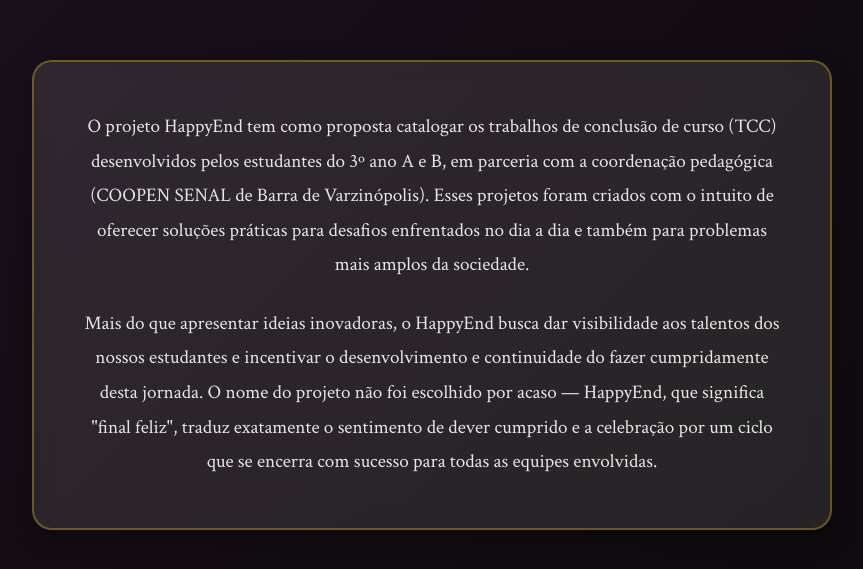
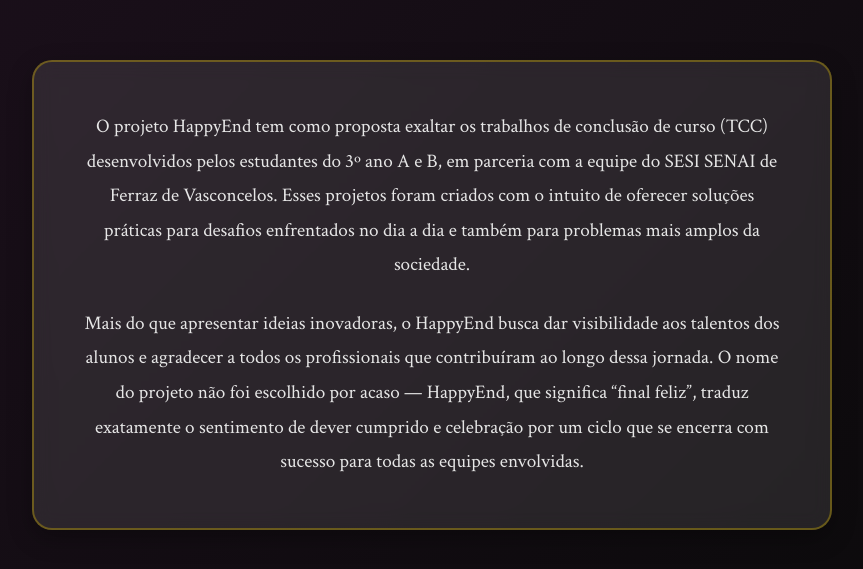
Before and after one commit to karinapagnani/HappyEnd-site, a plain HTML site: page index.html in a window 1280 px wide. Shown: the part 1705-2274 px from the top of the page, without its empty margins (208-1071 px from the left). Drawn offline with nearby package versions, Linux system fonts and the light colour scheme.

Commit message:
Texto arrumado

```diff
--- a/index.html
+++ b/index.html
@@ -661,22 +661,22 @@
     <section class="section">
       <div class="description-box" id="descriptionBox">
         <p>
-          O projeto HappyEnd tem como proposta catalogar os trabalhos de
-          conclusão de curso (TCC) desenvolvidos pelos estudantes do 3º ano A e
-          B, em parceria com a coordenação pedagógica (COOPEN SENAL de Barra de
-          Varzinópolis). Esses projetos foram criados com o intuito de oferecer
-          soluções práticas para desafios enfrentados no dia a dia e também para
-          problemas mais amplos da sociedade.
+          O projeto HappyEnd tem como proposta exaltar os trabalhos de conclusão
+          de curso (TCC) desenvolvidos pelos estudantes do 3º ano A e B, em
+          parceria com a equipe do SESI SENAI de Ferraz de Vasconcelos. Esses
+          projetos foram criados com o intuito de oferecer soluções práticas
+          para desafios enfrentados no dia a dia e também para problemas mais
+          amplos da sociedade.
         </p>
 
         <p>
           Mais do que apresentar ideias inovadoras, o HappyEnd busca dar
-          visibilidade aos talentos dos nossos estudantes e incentivar o
-          desenvolvimento e continuidade do fazer cumpridamente desta jornada. O
-          nome do projeto não foi escolhido por acaso — HappyEnd, que significa
-          "final feliz", traduz exatamente o sentimento de dever cumprido e a
-          celebração por um ciclo que se encerra com sucesso para todas as
-          equipes envolvidas.
+          visibilidade aos talentos dos alunos e agradecer a todos os
+          profissionais que contribuíram ao longo dessa jornada. O nome do
+          projeto não foi escolhido por acaso — HappyEnd, que significa “final
+          feliz”, traduz exatamente o sentimento de dever cumprido e celebração
+          por um ciclo que se encerra com sucesso para todas as equipes
+          envolvidas.
         </p>
       </div>
     </section>
```
